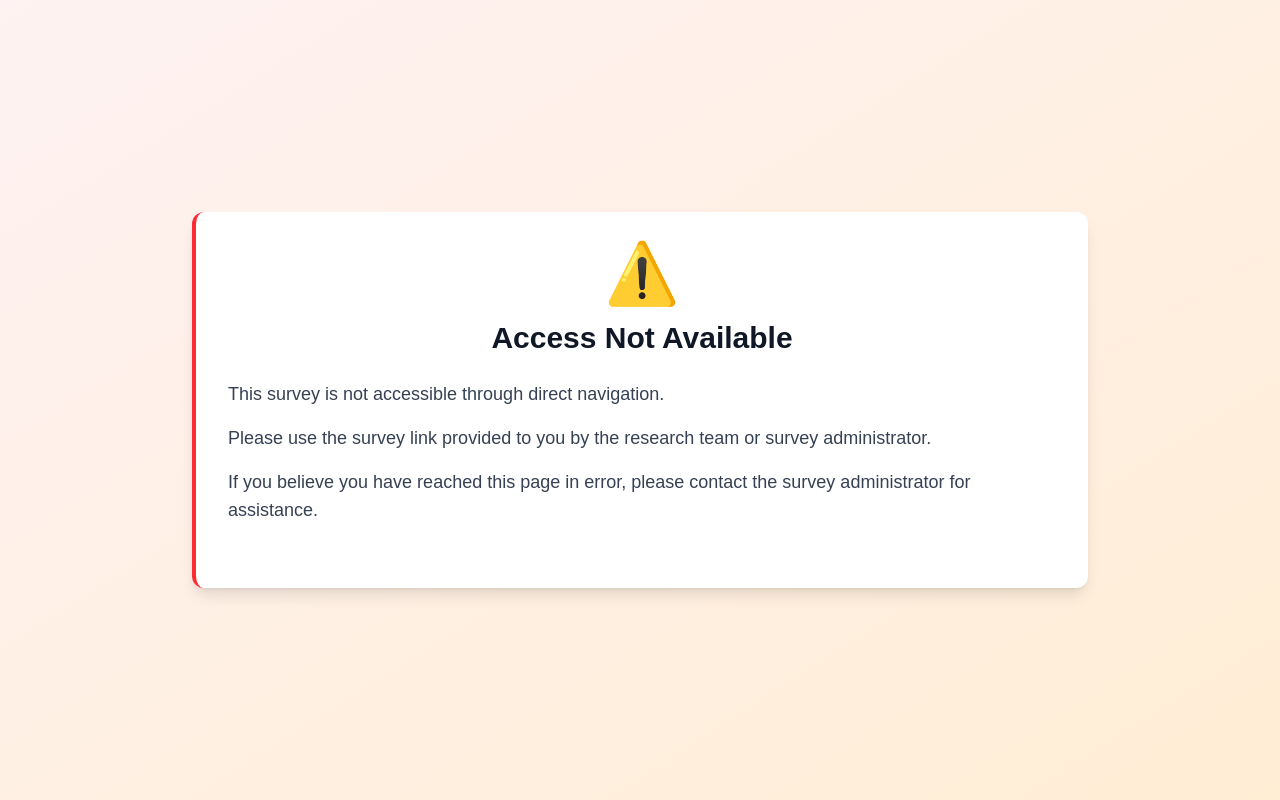
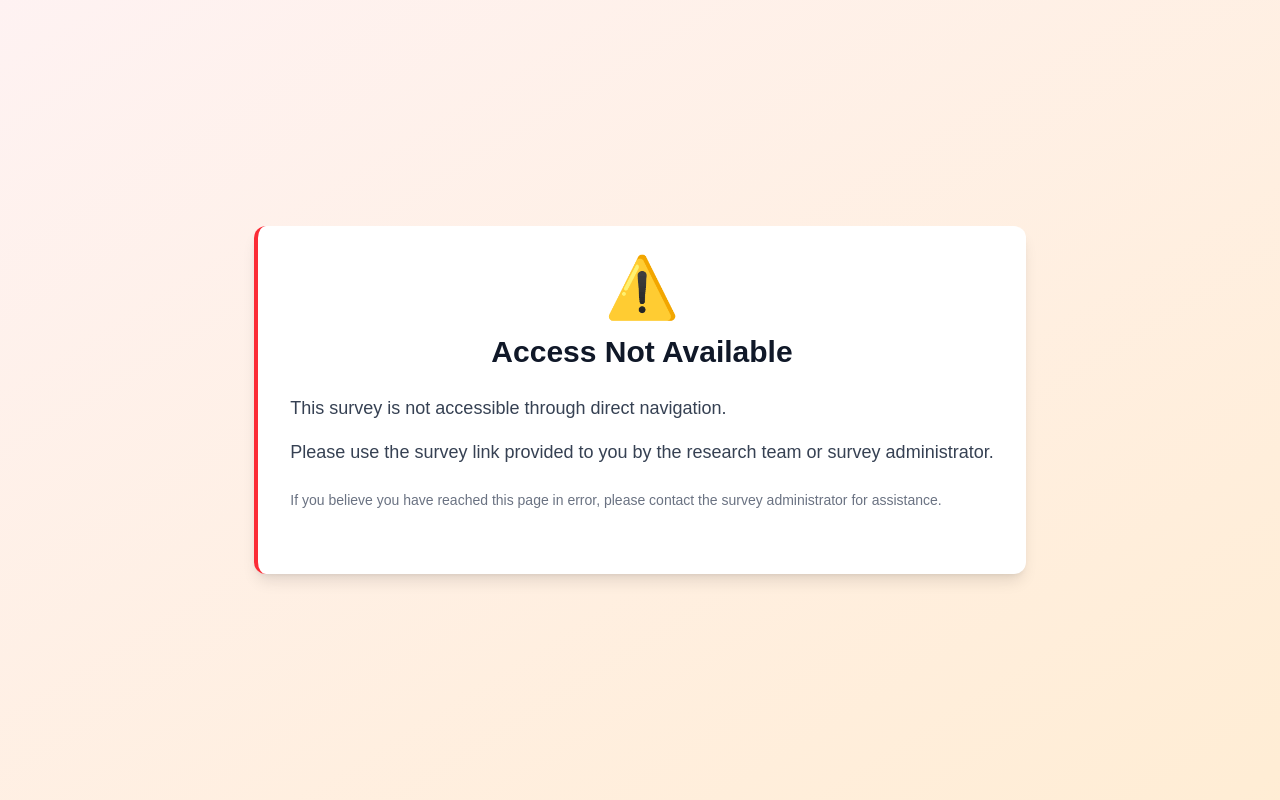
Before and after one commit to winhows5/idea-survey, a Next.js app: page / in a window 1280 px wide. Built offline with nearby package versions, Linux system fonts and the light colour scheme.

Commit message:
3 choice

```diff
--- a/src/app/page.tsx
+++ b/src/app/page.tsx
@@ -73,7 +73,7 @@
                 Please use the survey link provided to you by the research team or survey administrator.
               </p>
 
-              <p className="text-lg text-gray-700">
+              <p className="text-sm text-gray-500 mt-6">
                 If you believe you have reached this page in error, please contact the survey administrator for assistance.
               </p>
             </div>
```
